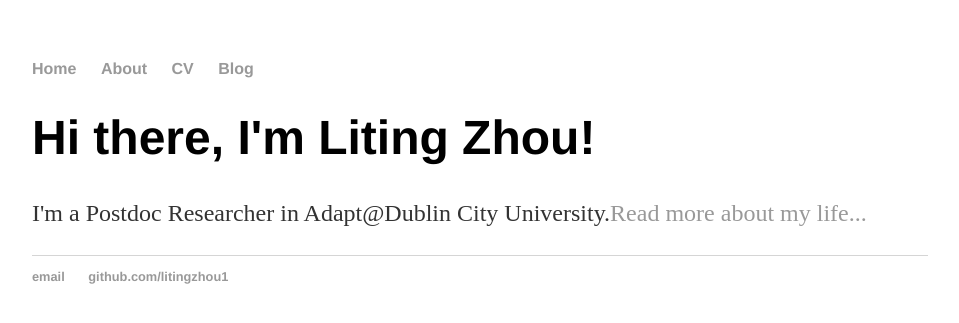
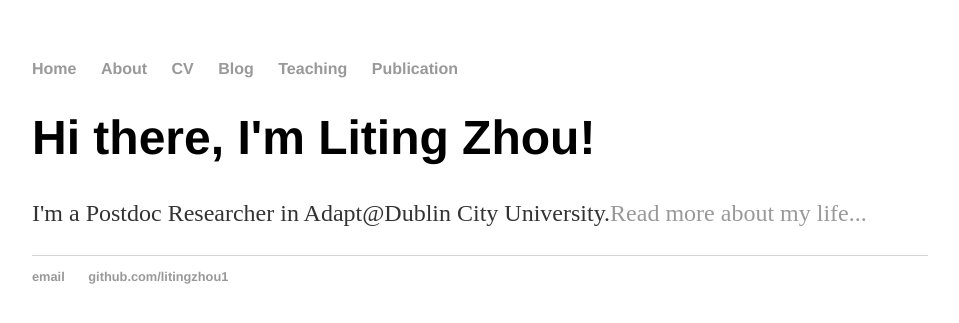
Before and after one commit to litingzhou1/litingzhou1.github.io, a Jekyll site: the page built from index.html, in a window 1280 px wide. Shown: the top 323 px of the page, without its empty margins (160-1119 px from the left). Built offline with Jekyll 4.4.1, drawn with Linux system fonts in a browser that asks for light colours.

Commit message:
Update default.html

```diff
--- a/_layouts/default.html
+++ b/_layouts/default.html
@@ -12,6 +12,8 @@
 		        	<li><a href="/about">About</a></li>
 	        		<li><a href="/cv">CV</a></li>
 	        		<li><a href="/blog">Blog</a></li>
+				<li><a href="/teaching">Teaching</a></li>
+	        		<li><a href="/blog">Publication</a></li>
 	    		</ul>
 			</nav>
 			<div class="container">
```
